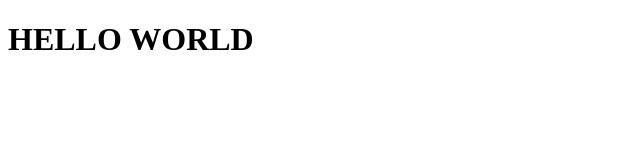
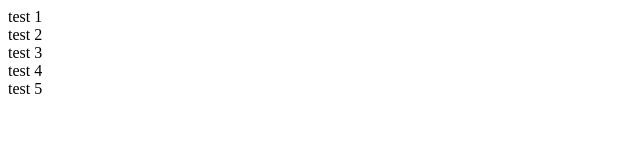
Before and after one commit to ReAliens/microversabdoo, a plain HTML site: page index.html in a window 1280 px wide. Shown: the whole page, without its empty margins (0-640 px from the left). Drawn offline with Linux system fonts and the light colour scheme.

Commit message:
first two user stories

```diff
--- a/css/style.css
+++ b/css/style.css
@@ -0,0 +1,8 @@
+#main-doc {
+    height: 100%;
+    width: 100%;
+}
+
+.main-section {
+    width: 100%;
+}
--- a/index.html
+++ b/index.html
@@ -1,15 +1,20 @@
 <!DOCTYPE html>
 <html lang="en">
   <head>
-    <meta charset="UTF-8">
+    <meta charset="UTF-8" />
     <title>Fork Me! FCC: Test Suite Template</title>
-    <link rel="stylesheet" href="css/style.css">
+    <link rel="stylesheet" href="css/style.css" />
   </head>
 
   <body>
     <script src="https://cdn.freecodecamp.org/testable-projects-fcc/v1/bundle.js"></script>
-
-  <h1>HELLO WORLD</h1>
-    <script  src="js/index.js"></script>
+    <div id="main-doc">
+      <section class="main-section">test 1</section>
+      <section class="main-section">test 2</section>
+      <section class="main-section">test 3</section>
+      <section class="main-section">test 4</section>
+      <section class="main-section">test 5</section>
+      <script src="js/index.js"></script>
+    </div>
   </body>
 </html>
```
